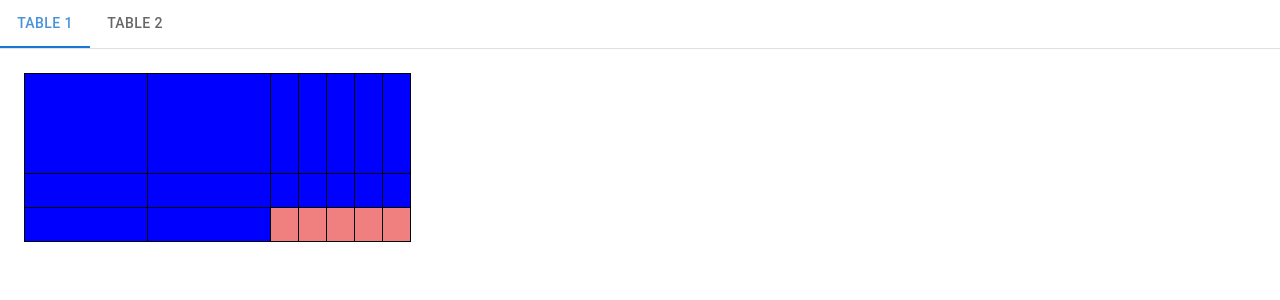
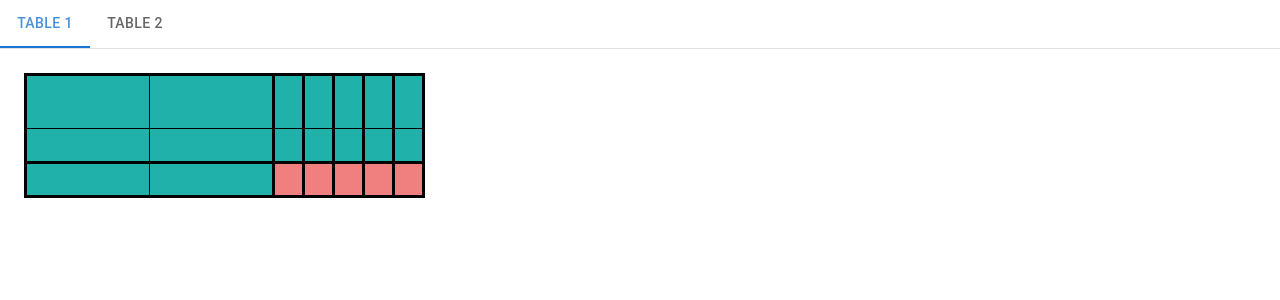
Before and after one commit to dmbalinskiy/ReactTableControl, a React (Create React App) app in the folder table-control/: page / in a window 1280 px wide. Shown: the top 300 px of the page. Built offline with nearby package versions, Linux system fonts and the light colour scheme.

Commit message:
ranges - completed functionality

```diff
--- a/table-control/src/components/cell/cell.js
+++ b/table-control/src/components/cell/cell.js
@@ -1,22 +1,14 @@
 import './cell.css'
 import Button from '../button/button.js';
+import { replace } from '../../logic/rangeManagersFactory.js';
 
 function Cell({cellData, cellClick}) {
     return(
         //contentEditable={true}
-        <td className="contentCell"  onClick={() => cellClick(cellData)}>
+        <td className={`contentCell ${replace(cellData.classes, '')}`}
+            onClick={() => cellClick(cellData)}>
             <div >
                 {cellData.text}
-                {/* <Button handler={() => addRow()}
-                        type='add'
-                        text='Add Row'/>
-                {
-                    cellData.rowCnt > 2 &&
-                    <Button handler={() => deleteRow()}
-                        type='delete'
-                        text='Delete Row'/>
-                } */}
-
             </div>
         </td>
     )
--- a/table-control/src/components/headerCell/headerCell.css
+++ b/table-control/src/components/headerCell/headerCell.css
@@ -3,7 +3,7 @@
 } */
 
 .headerCell {
-    background-color: blue;
+    background-color: lightseagreen;
     min-width: 120px;
     text-align: center;
 }
--- a/table-control/src/components/table/table.css
+++ b/table-control/src/components/table/table.css
@@ -2,3 +2,19 @@ table, th, td {
     border: 1px solid black;
     border-collapse: collapse;
   }
+
+.range-left {
+  border-left: 3px solid black;
+}
+
+.range-right {
+  border-right: 3px solid black;
+}
+
+.range-top {
+  border-top: 3px solid black;
+}
+
+.range-bottom {
+  border-bottom: 3px solid black;
+}
--- a/table-control/src/components/table/table.js
+++ b/table-control/src/components/table/table.js
@@ -92,7 +92,9 @@ function Table({colMgr, rowMgr}) {
                 let cell = row.cells[j];
                 adjustCellIndex(cell, j, i, tableData.rows.length, row.cells.length, false, row.id);
                 cell = row.rangeMgr.getCellModifier(row.idx)(cell);
+                cell = row.rangeMgr.applyBorderModifier(cell);
                 cell = cell.rangeMgr.getCellModifier(cell.idx)(cell);
+                cell = cell.rangeMgr.applyBorderModifier(cell);
             }
         }
         return tableData;
--- a/table-control/src/components/virtualCell/virtualCell.css
+++ b/table-control/src/components/virtualCell/virtualCell.css
@@ -6,6 +6,7 @@
     background-color: transparent;
     opacity: 0;
     border-color: rgba(0, 0, 0, 0);
+    vertical-align: top;
 }
 
 .virtualCell:hover {
--- a/table-control/src/logic/rangeManager.js
+++ b/table-control/src/logic/rangeManager.js
@@ -1,4 +1,5 @@
 import rangeDef from './range'
+import { addIfNotContains, removeIfContains } from './rangeManagersFactory';
 
 class rangeManager {
     constructor(isColumnRange){
@@ -28,6 +29,38 @@ class rangeManager {
             cellModifier,
             cellClickHandler);
         this.#rangeArray.push(range);
+    }
+
+    applyBorderModifier(cellData){
+
+        const range = this.#getRangeByCellData(cellData);
+        console.log(cellData.classes)
+
+        if(this.isColumnRange){
+            cellData.classes = removeIfContains("range-left", cellData.classes);
+            cellData.classes = removeIfContains("range-right", cellData.classes);
+        }
+        else if(!this.isColumnRange){
+            cellData.classes = removeIfContains("range-top", cellData.classes);
+            cellData.classes = removeIfContains("range-bottom", cellData.classes);
+        }
+
+        if(cellData.isVirtual){
+            cellData.classes = removeIfContains("range-left", cellData.classes);
+            cellData.classes = removeIfContains("range-right", cellData.classes);
+            cellData.classes = removeIfContains("range-top", cellData.classes);
+            cellData.classes = removeIfContains("range-bottom", cellData.classes);
+            return cellData;
+        }
+
+        if(range.isCellStartRangeStart(cellData)){
+           cellData.classes = addIfNotContains(this.isColumnRange ? "range-left" : "range-top", cellData.classes);
+        }
+        if(range.isCellEndRangeEnd(cellData)){
+            cellData.classes = addIfNotContains(this.isColumnRange ? "range-right" : "range-bottom", cellData.classes);
+        }
+
+        return cellData;
     }
 
     getCellModifier(idx){
--- a/table-control/src/logic/rangeManagersFactory.js
+++ b/table-control/src/logic/rangeManagersFactory.js
@@ -15,7 +15,7 @@ function removeIfContains(valueToRemove, valueToCheck){
     valueToRemove = replace(valueToRemove, '');
     valueToCheck = replace(valueToCheck, '');
     if(valueToCheck.includes(valueToRemove)){
-        valueToCheck.replace(valueToRemove, '');
+        valueToCheck = valueToCheck.replace(valueToRemove, '');
     }
     return valueToCheck;
 }
```
